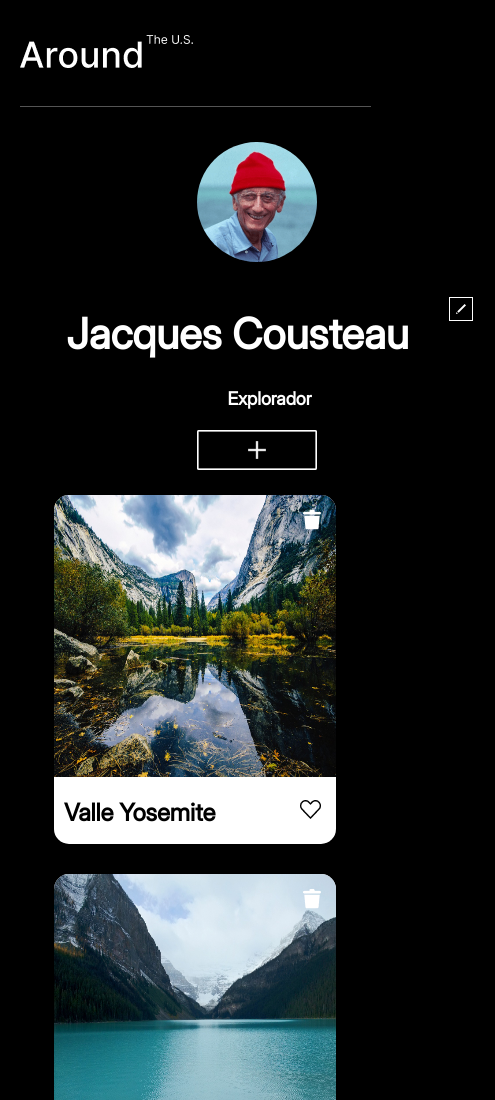
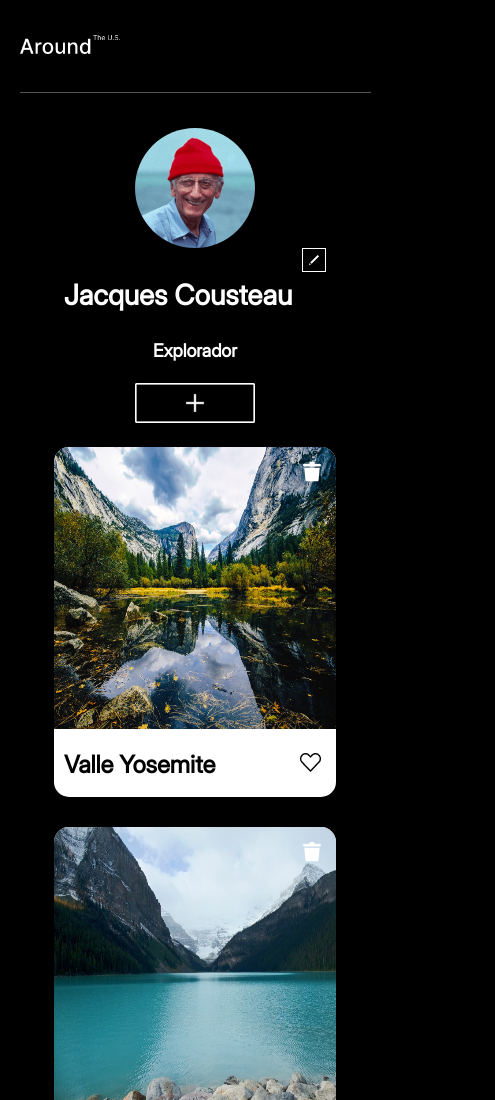
Before and after one commit to LuisaMSegur/web_project_around, a plain HTML site: page index.html in a window 390 px wide. Shown: the top 1100 px of the page, 495 px wide, since content can reach past the window. Drawn offline with nearby package versions, Linux system fonts and the light colour scheme.

Commit message:
ajustes al diseño responsivo

```diff
--- a/blocks/header.css
+++ b/blocks/header.css
@@ -10,3 +10,10 @@
     max-width: 173px;
     margin-bottom: 35px;
 }
+
+@media screen and (min-width:320px) and (max-width:450px) {
+    .header__logo {
+        max-width: 100px;
+    }
+
+}
--- a/blocks/page.css
+++ b/blocks/page.css
@@ -9,3 +9,10 @@
     margin: 0 auto;
     background-color: black;
 }
+
+@media screen and (min-width:320px) and (max-width:600px) {
+    .page {
+        max-width: 600px;
+ }
+
+}
--- a/blocks/profile.css
+++ b/blocks/profile.css
@@ -104,11 +104,24 @@
 
     .profile__info {
         justify-content: center;
+        padding: 0;
+        margin: 0 auto;
         padding-bottom: 20px;
+        max-width: 300px;
+    }
+
+    .profile__title {
+        font-size: 28px;
+        padding-right: 10px;
     }
 
     .profile__subtitle {
         text-align: center;
     }
 
+    .profile__button {
+        padding: 0;
+    }
+
+
 }
```
